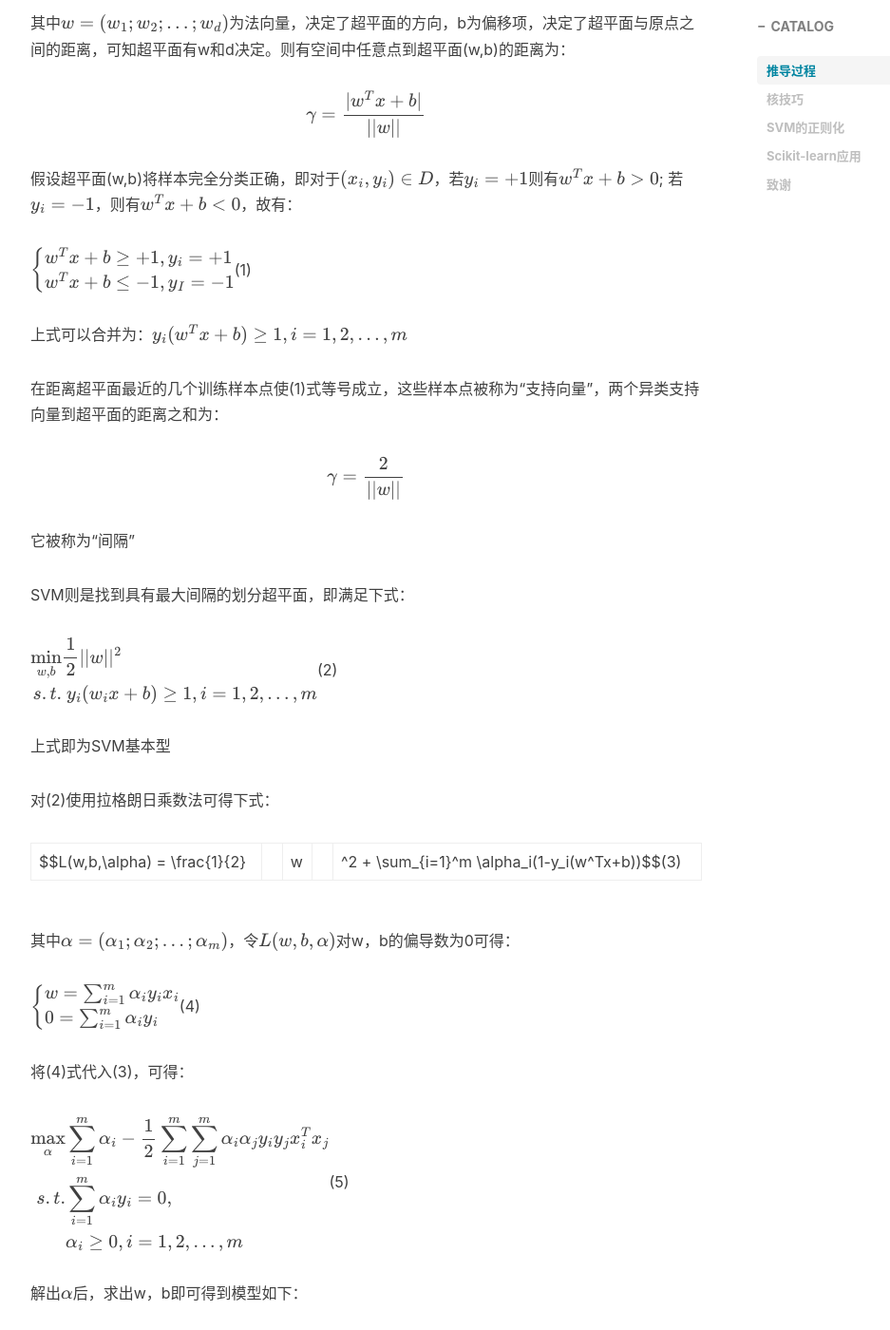
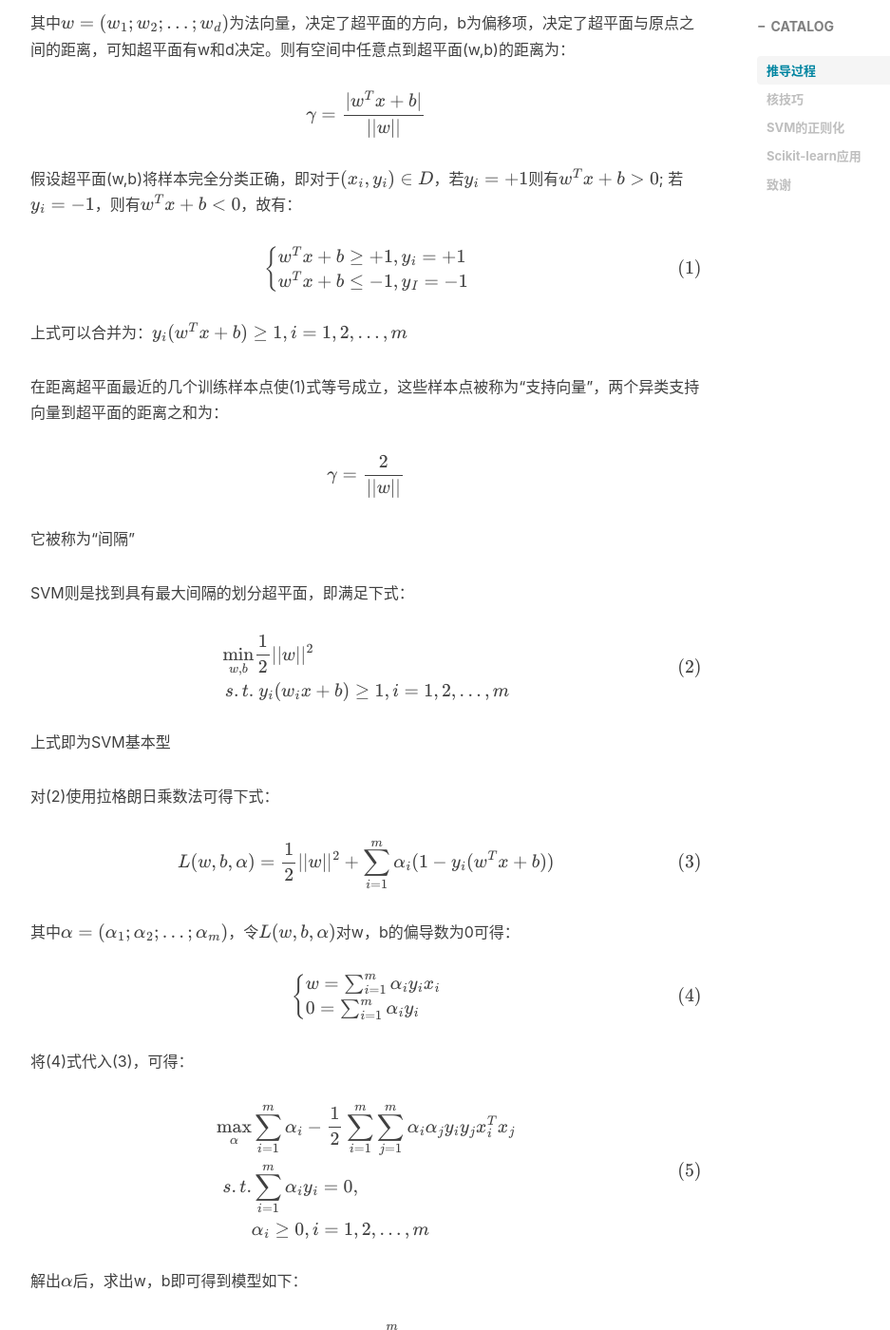
Before and after one commit to simplestory/simplestory.github.io, a Jekyll site: the page built from _posts/2018-8-16-SVM支持向量机.md, in a window 1280 px wide and 1400 px high, scrolled down 842 px. Shown: the whole window at 95% size, without its empty margins (233-1170 px from the left). Built offline with Jekyll 4.4.1, drawn with Linux system fonts in a browser that asks for light colours; nearby versions of some CDN libraries; formulas are drawn with MathJax 3; comment, search, counter and statistics services are not loaded; some of the changed text lies outside the part shown.

Commit message:
语法修改（添加公式编号）

```diff
--- a/_posts/2018-8-16-SVM支持向量机.md
+++ b/_posts/2018-8-16-SVM支持向量机.md
@@ -31,7 +31,8 @@ $$
 w^Tx+b \ge +1, y_i = +1  \\
 w^Tx+b \le -1, y_I = -1
 \end{cases}
-$$(1)
+\tag{1}
+$$
 
 上式可以合并为：$y_i(w^Tx+b) \ge 1, i=1,2,...,m$
 
@@ -48,13 +49,17 @@ $$
 \min_{w,b} & \frac{1}{2}||w||^2  \\
 s.t. & \ y_i(w_ix+b) \ge 1, i=1,2,...,m
 \end{aligned}
-$$(2)
+\tag{2}
+$$
 
 上式即为SVM基本型
 
 对(2)使用拉格朗日乘数法可得下式：
 
-$$L(w,b,\alpha) = \frac{1}{2}||w||^2 + \sum_{i=1}^m \alpha_i(1-y_i(w^Tx+b))$$(3)
+$$
+L(w,b,\alpha) = \frac{1}{2}||w||^2 + \sum_{i=1}^m \alpha_i(1-y_i(w^Tx+b))
+\tag{3}
+$$
 
 其中$\alpha = (\alpha_1;\alpha_2;...;\alpha_m)$，令$L(w,b,\alpha)$对w，b的偏导数为0可得：
 
@@ -63,7 +68,8 @@ $$
 w = \sum_{i=1}^m \alpha_iy_ix_i  \\
 0 = \sum_{i=1}^m \alpha_iy_i
 \end{cases}
-$$(4)
+\tag{4}
+$$
 
 将(4)式代入(3)，可得：
 
@@ -73,7 +79,8 @@ $$
 s.t. & \sum_{i=1}^m \alpha_iy_i=0,  \\
 & \alpha_i \ge 0, i=1,2,...,m
 \end{aligned}
-$$(5)
+\tag{5}
+$$
 
 解出$\alpha$后，求出w，b即可得到模型如下：
 
@@ -85,7 +92,8 @@ $$
 
 $$
 b = \frac{1}{|s|}\sum_{s \in S}(\frac{1}{y_c}-\sum_{i \in s}\alpha_iy_ix_i^Tx_s)
-$$(6)
+\tag{6}
+$$
 
 ## 核技巧
 
@@ -153,7 +161,8 @@ Sigmoid核|$k(x_i,x_j)=tanh(\beta x_i^Tx_j+\theta)$|tanh为双曲正切函数，
 
 $$
 \min_{w,b} \frac{1}{2}\|w\|^2+C\sum_{i=1}^m l_{0/1}(y_i(w^Tx_i+b)-1)
-$$(7)
+\tag{7}
+$$
 
 其中C>0是一个常数，$l_{0/1}$为0/1损失函数：
 
@@ -168,9 +177,9 @@ $$
 
 $$
 \begin{cases}
-\text{hinge损失:} l_{hinge}(z)=\max(0,1-z);  \\
-\text{指数损失：} l_{exp}(z)=exp(-z);  \\
-\text{对率损失：} l_{log}(z)=log(1+exp(-z))
+\text{hinge损失: } l_{hinge}(z)=\max(0,1-z);  \\
+\text{指数损失: } l_{exp}(z)=exp(-z);  \\
+\text{对率损失: } l_{log}(z)=log(1+exp(-z))
 \end{cases}
 $$
 
```
Also changed, not shown: _posts/2018-8-13-线性回归和Logistic回归.md (+1 -0 lines).
